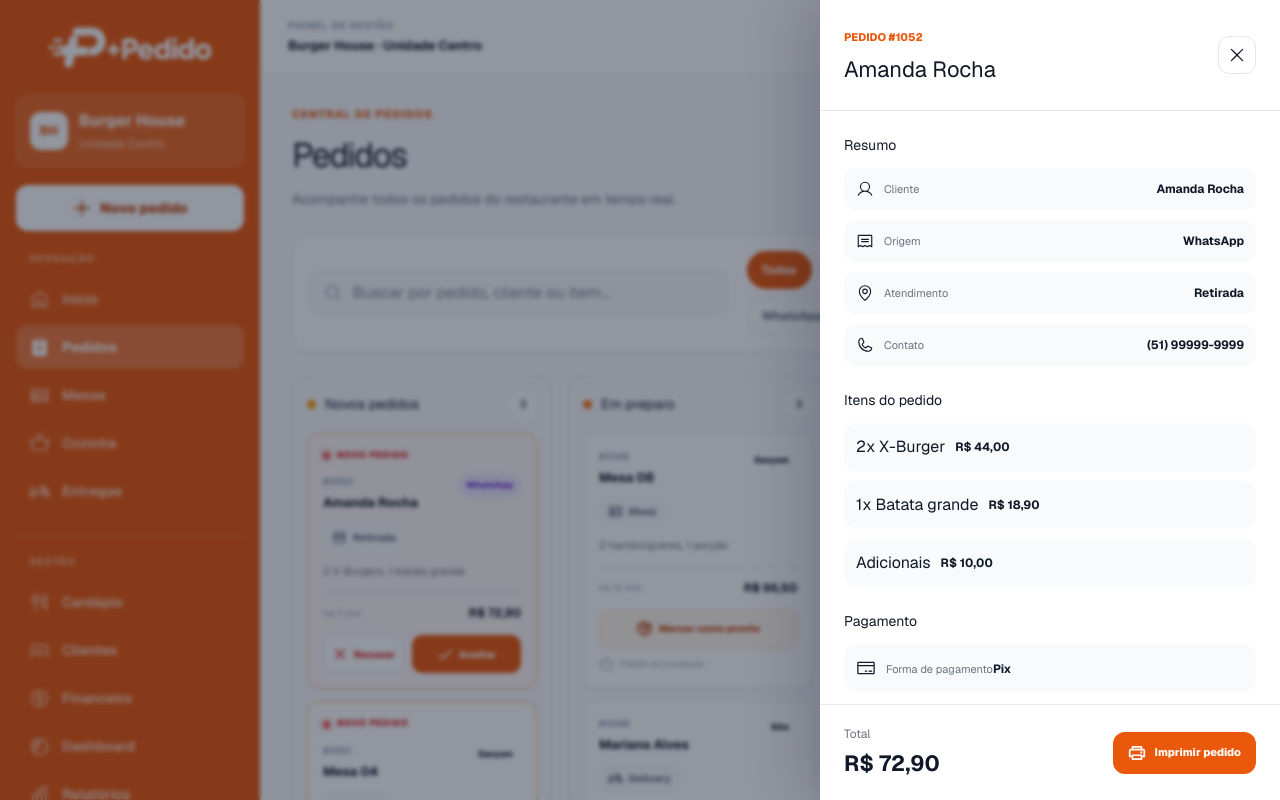
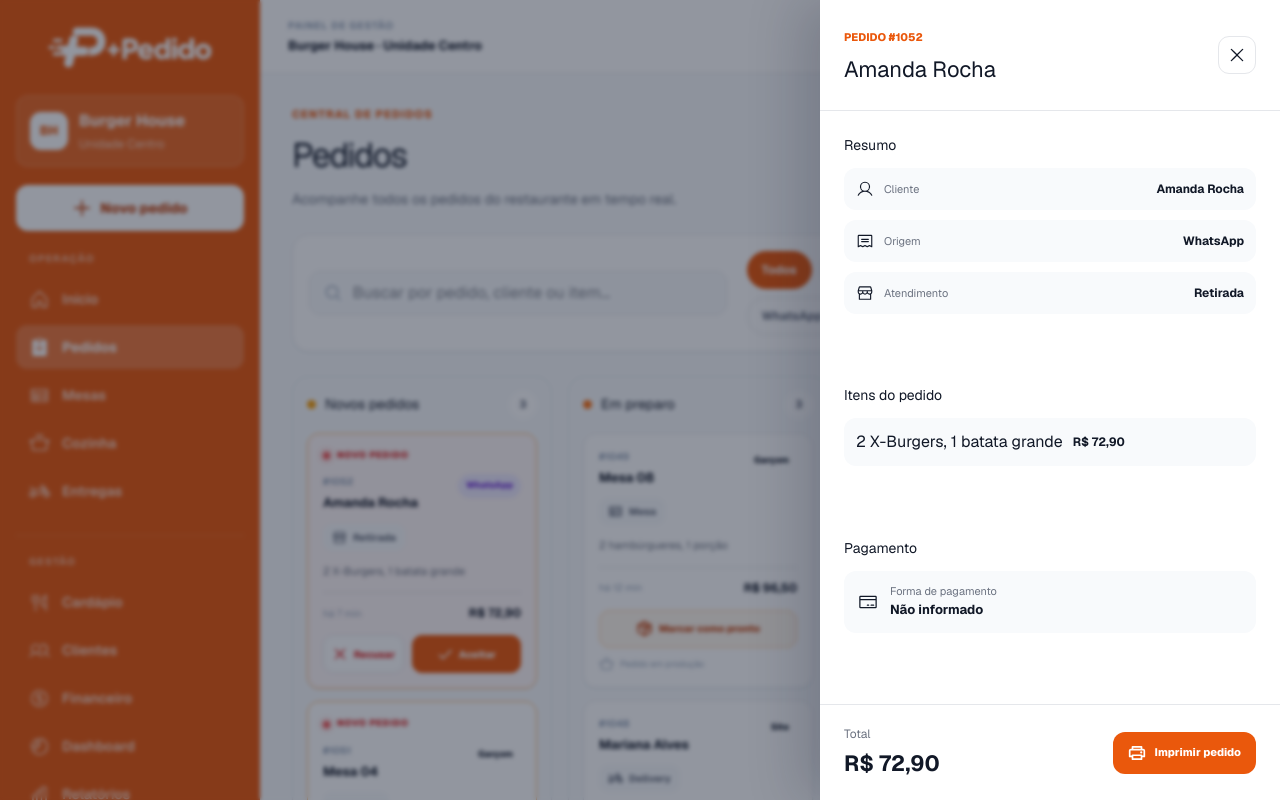
Before and after one commit to debbsouz/mais-pedido, a Next.js app: page /pedidos in a window 1280 px wide. Both pictures are taken after a click on the element 422 px from the left and 560 px from the top of the page. Shown: the top 800 px of the page. Built offline with nearby package versions, Linux system fonts and the light colour scheme.

Commit message:
feat(front): exibe detalhes completos do pedido

```diff
--- a/app/globals.css
+++ b/app/globals.css
@@ -1999,8 +1999,7 @@ a {
 }
 
 .order-drawer__info-list > div,
-.order-drawer__items > div,
-.order-drawer__payment {
+.order-drawer__items > div {
   display: grid;
   grid-template-columns: auto 1fr auto;
   align-items: center;
@@ -2010,14 +2009,42 @@ a {
   background: var(--background);
 }
 
-.order-drawer__info-list span,
-.order-drawer__payment span {
+.order-drawer__payment {
+  display: grid;
+  grid-template-columns: auto minmax(0, 1fr);
+  align-items: center;
+  gap: 12px;
+  padding: 14px;
+  border-radius: var(--radius-md);
+  background: var(--background);
+}
+
+.order-drawer__payment > div {
+  display: flex;
+  min-width: 0;
+  flex-direction: column;
+  gap: 4px;
+}
+
+.order-drawer__payment > div span {
   color: var(--text-secondary);
   font-size: 11px;
+  line-height: 1.2;
+}
+
+.order-drawer__payment > div strong {
+  display: block;
+  color: var(--foreground);
+  font-size: 13px;
+  line-height: 1.3;
+}
+
+.order-drawer__info-list span {
+  color: var(--text-secondary);
+  font-size: 11px;
 }
 
 .order-drawer__info-list strong,
-.order-drawer__payment strong,
 .order-drawer__items strong {
   font-size: 12px;
 }
--- a/components/pedidos/OrderCard.tsx
+++ b/components/pedidos/OrderCard.tsx
@@ -28,6 +28,43 @@ export type OrderFulfillment =
   | "Mesa"
   | "Balcão";
 
+export type OrderPaymentMethod =
+  | "Pix"
+  | "Dinheiro"
+  | "Crédito"
+  | "Débito"
+  | "Comanda";
+
+export type OrderCardBrand =
+  | "Visa"
+  | "Mastercard"
+  | "Elo"
+  | "Hipercard";
+
+export interface OrderItemDetail {
+  productId: string;
+  name: string;
+  price: number;
+  quantity: number;
+}
+
+export interface OrderAddress {
+  zipCode: string;
+  street: string;
+  number: string;
+  complement: string;
+  neighborhood: string;
+  city: string;
+}
+
+export interface OrderPaymentDetails {
+  method: OrderPaymentMethod;
+  cardBrand: OrderCardBrand | null;
+  needsCardMachine: boolean;
+  changeFor: string;
+  observation: string;
+}
+
 export interface Order {
   id: string;
   customer: string;
@@ -38,6 +75,13 @@ export interface Order {
   items: string;
   status: OrderStatus;
   delayed?: boolean;
+
+  phone?: string;
+  tableNumber?: string;
+  pickupName?: string;
+  address?: OrderAddress;
+  itemDetails?: OrderItemDetail[];
+  payment?: OrderPaymentDetails;
 }
 
 interface OrderCardProps {
@@ -75,7 +119,10 @@ function AdvanceIcon({
     return <Package size={17} weight="bold" />;
   }
 
-  if (status === "ready" && fulfillment === "Delivery") {
+  if (
+    status === "ready" &&
+    fulfillment === "Delivery"
+  ) {
     return <Motorcycle size={17} weight="bold" />;
   }
 
@@ -148,7 +195,10 @@ export function OrderCard({
 
       <div className="order-card__header">
         <div>
-          <span className="order-card__id">#{id}</span>
+          <span className="order-card__id">
+            #{id}
+          </span>
+
           <strong>{customer}</strong>
         </div>
 
@@ -160,7 +210,10 @@ export function OrderCard({
       </div>
 
       <div className="order-card__fulfillment">
-        <FulfillmentIcon fulfillment={fulfillment} />
+        <FulfillmentIcon
+          fulfillment={fulfillment}
+        />
+
         <span>{fulfillment}</span>
       </div>
 
--- a/components/pedidos/OrderDrawer.tsx
+++ b/components/pedidos/OrderDrawer.tsx
@@ -6,6 +6,7 @@ import {
   Phone,
   Printer,
   Receipt,
+  Storefront,
   User,
   X,
 } from "@phosphor-icons/react";
@@ -17,6 +18,57 @@ interface OrderDrawerProps {
   onClose: () => void;
 }
 
+function formatCurrency(value: number) {
+  return new Intl.NumberFormat("pt-BR", {
+    style: "currency",
+    currency: "BRL",
+  }).format(value);
+}
+
+function getPaymentLabel(order: Order) {
+  if (!order.payment) {
+    return "Não informado";
+  }
+
+  const { method, cardBrand } = order.payment;
+
+  if (
+    method === "Crédito" ||
+    method === "Débito"
+  ) {
+    return `${method} · ${
+      cardBrand ?? "Bandeira não informada"
+    }`;
+  }
+
+  return method;
+}
+
+function getAddressLabel(order: Order) {
+  if (!order.address) {
+    return null;
+  }
+
+  const {
+    street,
+    number,
+    complement,
+    neighborhood,
+    city,
+    zipCode,
+  } = order.address;
+
+  return [
+    `${street}, ${number}`,
+    complement,
+    neighborhood,
+    city,
+    zipCode ? `CEP ${zipCode}` : "",
+  ]
+    .filter(Boolean)
+    .join(" · ");
+}
+
 export function OrderDrawer({
   order,
   onClose,
@@ -24,6 +76,8 @@ export function OrderDrawer({
   if (!order) {
     return null;
   }
+
+  const addressLabel = getAddressLabel(order);
 
   return (
     <div className="order-drawer">
@@ -69,37 +123,78 @@ export function OrderDrawer({
               </div>
 
               <div>
-                <MapPin size={18} />
+                <Storefront size={18} />
                 <span>Atendimento</span>
                 <strong>{order.fulfillment}</strong>
               </div>
 
+              {order.phone && (
                 <div>
                   <Phone size={18} />
                   <span>Contato</span>
-                <strong>(51) 99999-9999</strong>
+                  <strong>{order.phone}</strong>
+                </div>
+              )}
+
+              {order.tableNumber && (
+                <div>
+                  <Receipt size={18} />
+                  <span>Mesa</span>
+                  <strong>
+                    Mesa {order.tableNumber}
+                  </strong>
+                </div>
+              )}
+
+              {order.pickupName && (
+                <div>
+                  <User size={18} />
+                  <span>Identificação</span>
+                  <strong>{order.pickupName}</strong>
+                </div>
+              )}
+            </div>
+          </section>
+
+          {addressLabel && (
+            <section className="order-drawer__section">
+              <h3>Endereço de entrega</h3>
+
+              <div className="order-drawer__payment">
+                <MapPin size={20} />
+
+                <div>
+                  <span>Destino</span>
+                  <strong>{addressLabel}</strong>
                 </div>
               </div>
             </section>
+          )}
 
           <section className="order-drawer__section">
             <h3>Itens do pedido</h3>
 
             <div className="order-drawer__items">
+              {order.itemDetails?.length ? (
+                order.itemDetails.map((item) => (
+                  <div key={item.productId}>
+                    <span>
+                      {item.quantity}x {item.name}
+                    </span>
+
+                    <strong>
+                      {formatCurrency(
+                        item.price * item.quantity,
+                      )}
+                    </strong>
+                  </div>
+                ))
+              ) : (
                 <div>
-                <span>2x X-Burger</span>
-                <strong>R$ 44,00</strong>
+                  <span>{order.items}</span>
+                  <strong>{order.total}</strong>
                 </div>
-
-              <div>
-                <span>1x Batata grande</span>
-                <strong>R$ 18,90</strong>
-              </div>
-
-              <div>
-                <span>Adicionais</span>
-                <strong>R$ 10,00</strong>
-              </div>
+              )}
             </div>
           </section>
 
@@ -111,18 +206,48 @@ export function OrderDrawer({
 
               <div>
                 <span>Forma de pagamento</span>
-                <strong>Pix</strong>
+                <strong>
+                  {getPaymentLabel(order)}
+                </strong>
               </div>
             </div>
+
+            {order.payment?.needsCardMachine && (
+              <div className="order-drawer__payment">
+                <CreditCard size={20} />
+
+                <div>
+                  <span>Maquininha</span>
+                  <strong>
+                    Levar na entrega
+                  </strong>
+                </div>
+              </div>
+            )}
+
+            {order.payment?.changeFor && (
+              <div className="order-drawer__payment">
+                <Receipt size={20} />
+
+                <div>
+                  <span>Troco para</span>
+                  <strong>
+                    R$ {order.payment.changeFor}
+                  </strong>
+                </div>
+              </div>
+            )}
           </section>
 
+          {order.payment?.observation && (
             <section className="order-drawer__section">
               <h3>Observações</h3>
 
               <p className="order-drawer__note">
-              Sem cebola e com molho separado.
+                {order.payment.observation}
               </p>
             </section>
+          )}
         </div>
 
         <div className="order-drawer__footer">
```
Also changed, not shown: components/pedidos/NewOrderDrawer.tsx (+70 -17 lines). Lines whose indentation alone changed are shown as unchanged.
